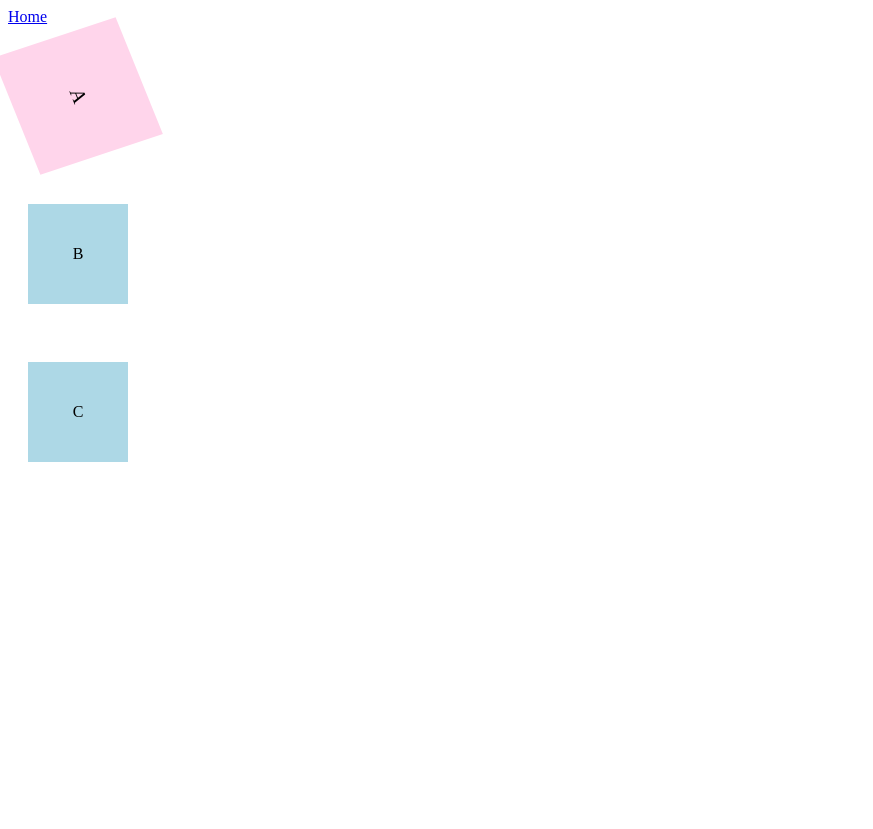
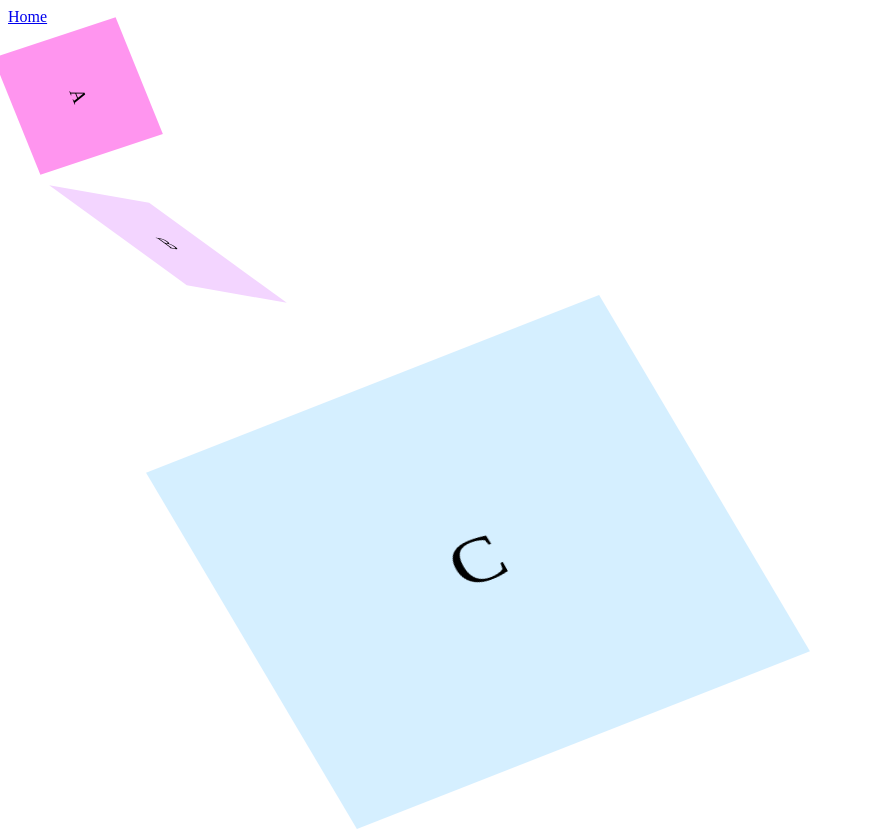
Before and after one commit to Academy-of-Innovative-Technology/03-2-css-transform-property-angelisemp, a plain HTML site: page code-solo.html in a window 1280 px wide. In both pictures the pointer is over the element 77 px from the left and 96 px from the top of the page. Shown: the whole page, without its empty margins (0-873 px from the left). Before the commit the page ends 800 px from the top, so only its background shows below. Drawn offline with Linux system fonts and the light colour scheme.

Commit message:
code solo css

```diff
--- a/style.css
+++ b/style.css
@@ -28,10 +28,41 @@
 /* ==== CODE SOLO ==== */
 
 #ind_box1 {
-    scale: 1.2;
-     rotate: 50deg;
-     background-color: rgb(255, 213, 235);
-     transform: skew(-0.06turn, 18deg);
+background-color: rgb(255, 213, 235);
+scale: 1.2;
+rotate: 50deg;
+transform: skew(-0.06turn, 18deg);
+}
+
+#ind_box1:hover {
+    background-color: rgb(255, 149, 239);
+  color: black;
+  cursor: pointer;
+}
+
+#ind_box2 {
+background-color: rgb(243, 213, 255);
+translate: 90px -10px;
+transform: skew(-0.35turn, 10deg);
+}
+
+#ind_box2:hover {
+    background-color: rgb(225, 149, 255);
+  color: black;
+  cursor: pointer;
+}
+
+#ind_box3 {
+background-color: rgb(213, 239, 255);
+rotate: 3 0.5 2 -45deg;
+scale: 5;
+translate: 400px 150px;
+}
+
+#ind_box3:hover {
+    background-color: rgb(149, 223, 255);
+  color: black;
+  cursor: pointer;
 }
 
 /* Apply FOUR CSS transforms in total to make the boxes visually distinct and interesting. You can use scale, translate, rotate, and skew or even combine them. */
```
